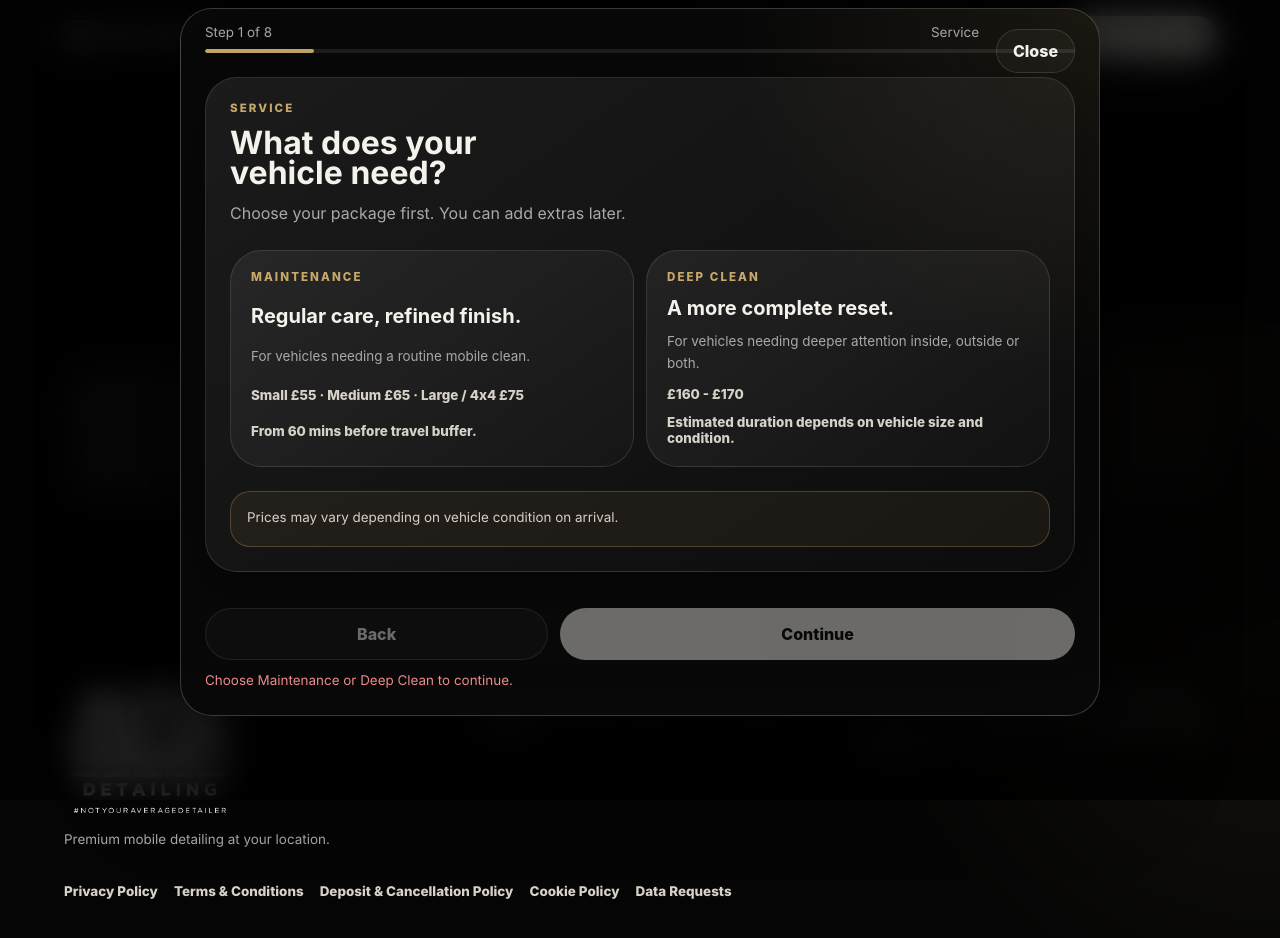
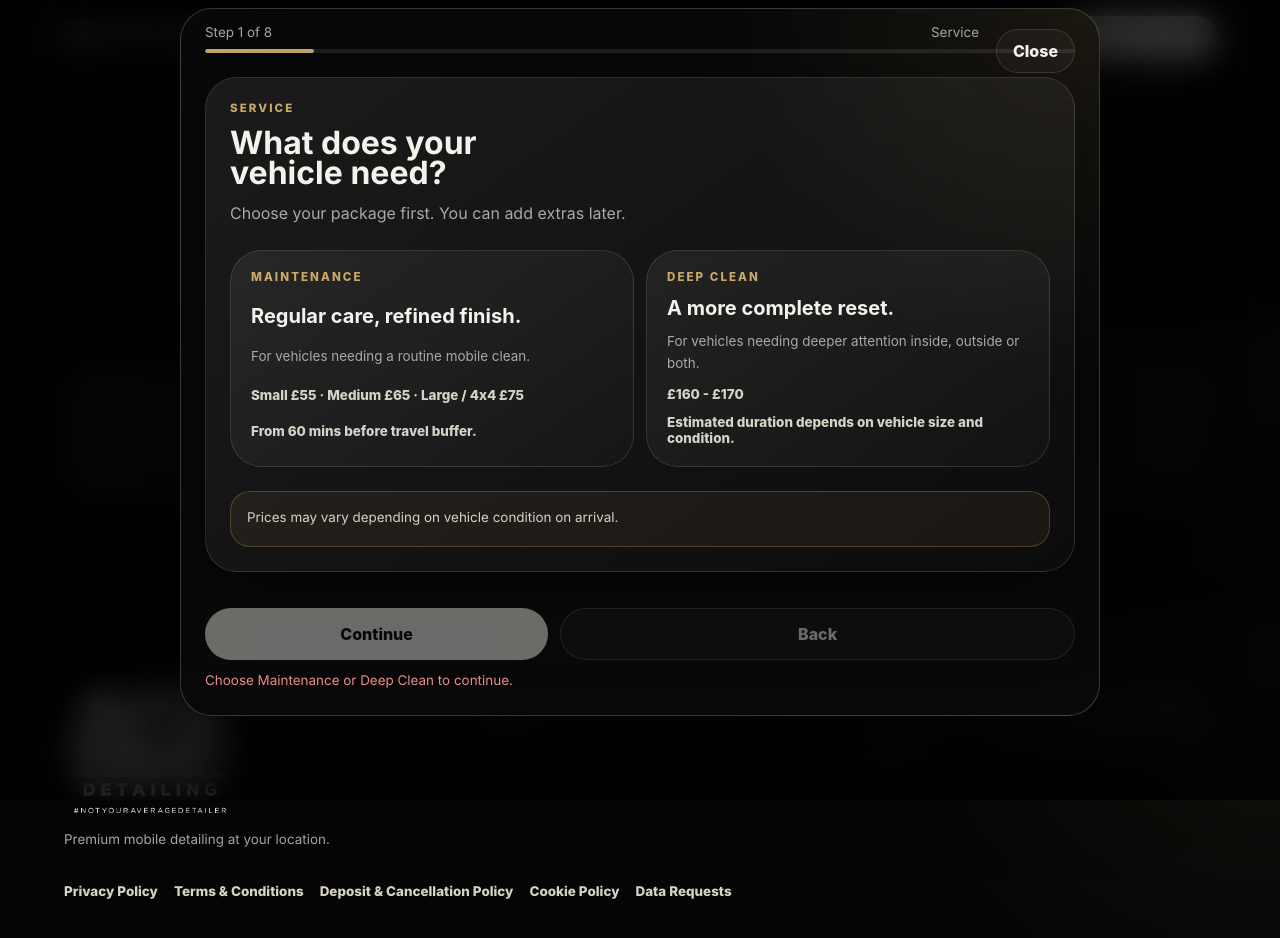
Before and after one commit to maqboolahmed24/autovalet, a Next.js app: page /booking in a window 1280 px wide. Both pictures are taken after a click on the button "Start Booking". Shown: the top 938 px of the page. Built offline with nearby package versions, Linux system fonts and the light colour scheme; no server answers.

Commit message:
Swap booking action button order

```diff
--- a/components/booking/BookingStepper.tsx
+++ b/components/booking/BookingStepper.tsx
@@ -494,9 +494,6 @@ export function BookingStepper() {
                     className={`booking-actions${isLastStep ? " booking-actions--review" : ""}`}
                     aria-label="Booking step controls"
                   >
-                    <button className="secondary-button" type="button" onClick={handleBack} disabled={isFirstStep}>
-                      Back
-                    </button>
                     {!isLastStep ? (
                       <button
                         className="primary-button"
@@ -509,6 +506,9 @@ export function BookingStepper() {
                         Continue
                       </button>
                     ) : null}
+                    <button className="secondary-button" type="button" onClick={handleBack} disabled={isFirstStep}>
+                      Back
+                    </button>
                   </div>
 
                   {!canContinue ? (
```
